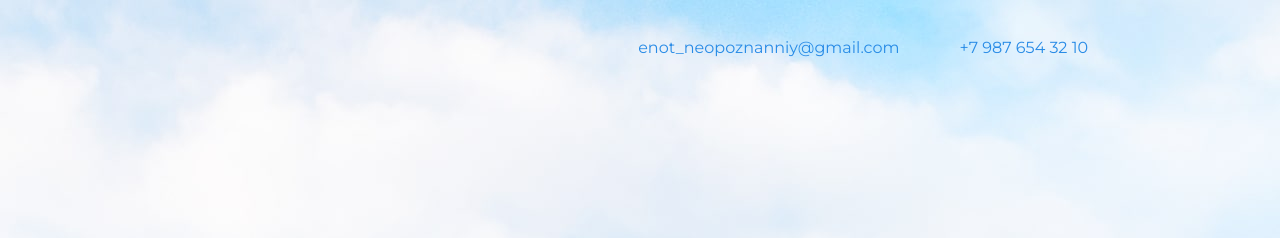
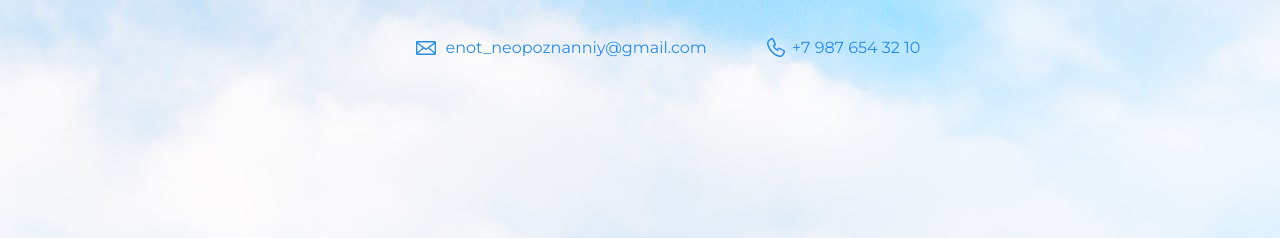
Before and after one commit to Anlanders/portfolio, a plain HTML site: page index.html in a window 1280 px wide. Shown: the top 238 px of the page. Drawn offline with nearby package versions, Linux system fonts and the light colour scheme.

Commit message:
Update index.html

```diff
--- a/index.html
+++ b/index.html
@@ -9,10 +9,8 @@
 <div class="container">
   <body>
     <header class="page-header">
-      <div class="container">
-        <a href="mailto:enot_neopoznanniy@gmail.com">enot_neopoznanniy@gmail.com</a>
-        <a href="tel:+79876543210">+7 987 654 32 10</a>
-      </div>
+        <a class="header-email" href="mailto:enot_neopoznanniy@gmail.com">enot_neopoznanniy@gmail.com</a>
+        <a class="header-phone" href="tel:+79876543210">+7 987 654 32 10</a>
     </header>
 
     <section class="hero-image">
```
